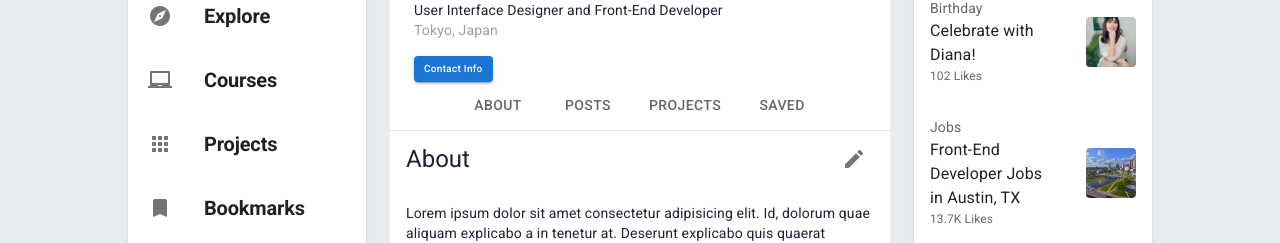
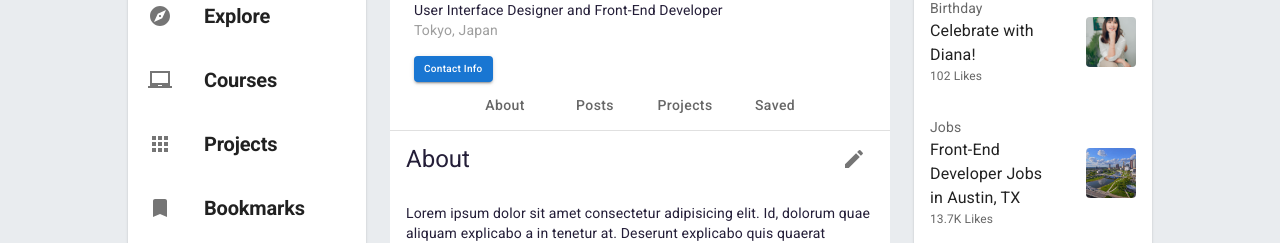
Before and after one commit to jpzambranoleon/project-neo-front-end, a React (Create React App) app: page /profile in a window 1280 px wide. Shown: the part 376-619 px from the top of the page. Built offline with nearby package versions, Linux system fonts and the light colour scheme.

Commit message:
updated Description.jsx

```diff
--- a/src/pages/profilePage/components/Description.jsx
+++ b/src/pages/profilePage/components/Description.jsx
@@ -54,10 +54,10 @@ const Description = () => {
                 </Container>
                 <Box sx={{ borderBottom: 1, borderColor: 'divider' }} >
                     <Tabs centered>
-                        <Tab label="About" />
-                        <Tab label="Posts" />
-                        <Tab label="Projects" />
-                        <Tab label="Saved" />
+                        <Tab sx={{ textTransform: 'none' }} label="About" />
+                        <Tab sx={{ textTransform: 'none' }} label="Posts" />
+                        <Tab sx={{ textTransform: 'none' }} label="Projects" />
+                        <Tab sx={{ textTransform: 'none' }} label="Saved" />
                     </Tabs>
                 </Box>
             </Box>
```
